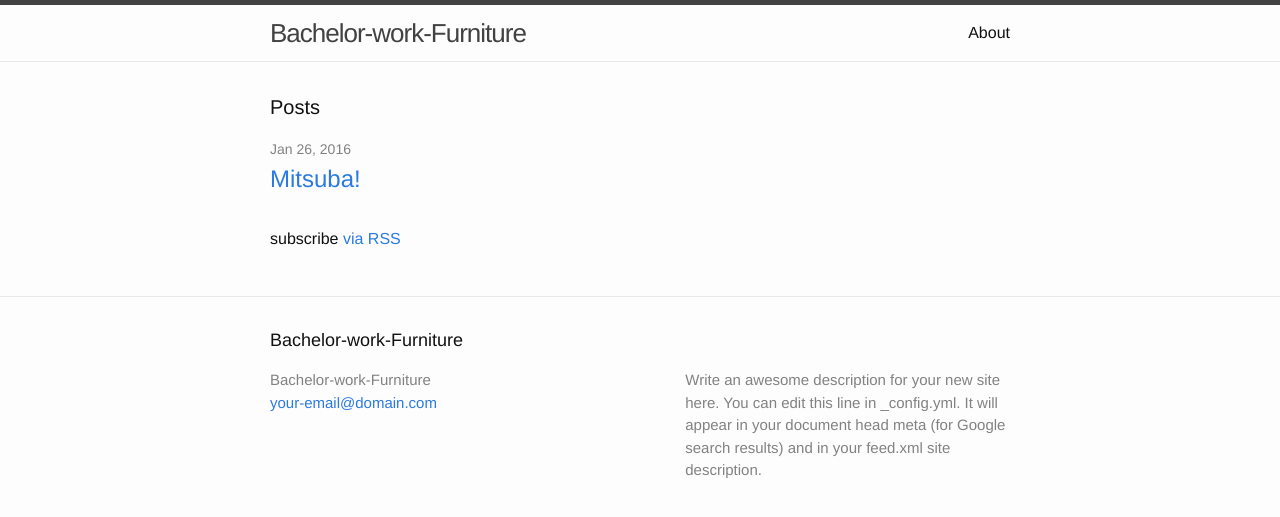
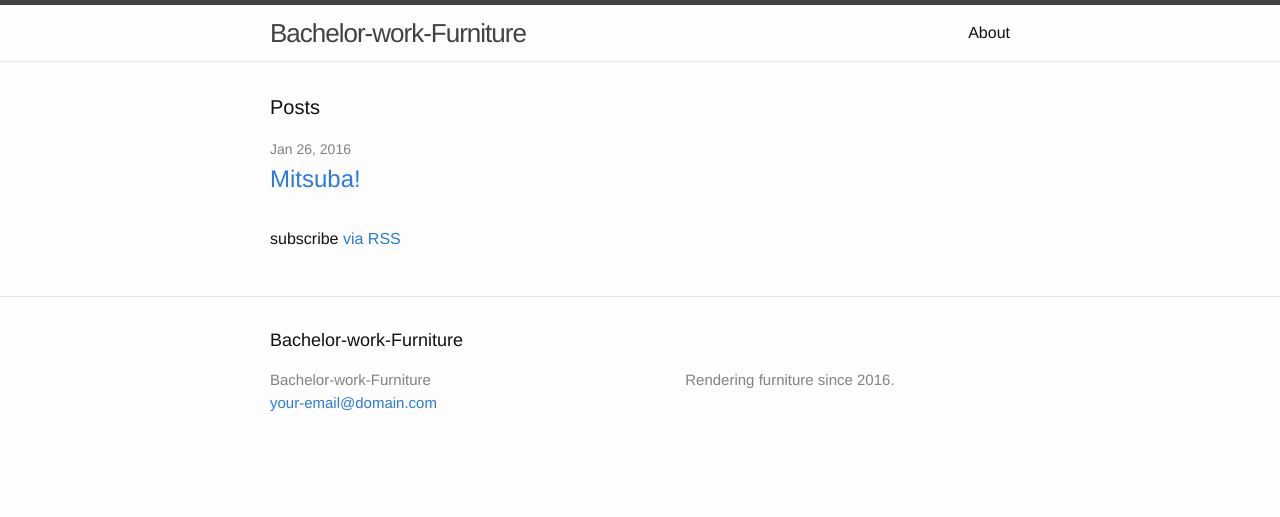
Before and after one commit to karljakoblarsson/Bachelor-work-Furniture, a Jekyll site: the page built from index.html, in a window 1280 px wide. Shown: the top 517 px of the page. Built offline with Jekyll 4.4.1, drawn with Linux system fonts in a browser that asks for light colours.

Commit message:
Updated config

```diff
--- a/_config.yml
+++ b/_config.yml
@@ -9,9 +9,7 @@
 title: Bachelor-work-Furniture
 email: your-email@domain.com
 description: > # this means to ignore newlines until "baseurl:"
-  Write an awesome description for your new site here. You can edit this
-  line in _config.yml. It will appear in your document head meta (for
-  Google search results) and in your feed.xml site description.
+    Rendering furniture since 2016.
 baseurl: "/Bachelor-work-Furniture" # the subpath of your site, e.g. /blog
 url: "http://karljakoblarsson.com/" # the base hostname & protocol for your site
 
```
